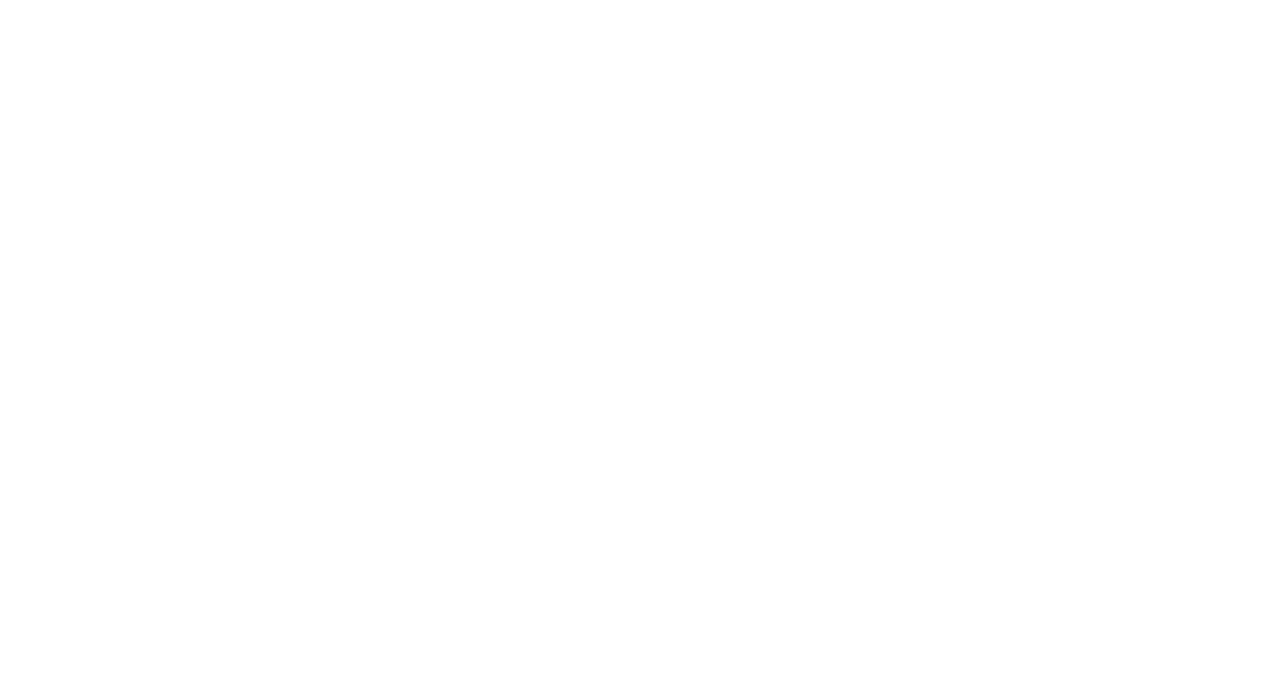
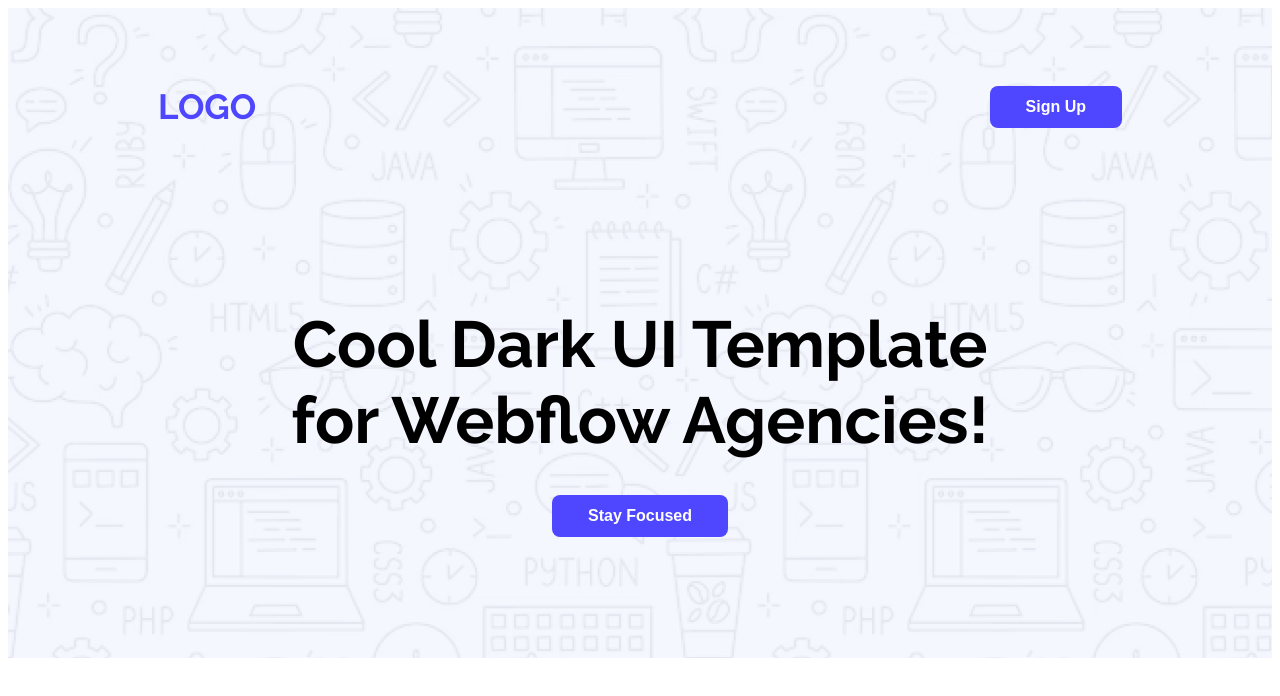
Before and after one commit to samiurRahman10/B12-Assignment1, a plain HTML site: page index.html in a window 1280 px wide. Drawn offline with Linux system fonts and the light colour scheme.

Commit message:
Second Commit

```diff
--- a/index.html
+++ b/index.html
@@ -1,13 +1,27 @@
 <!DOCTYPE html>
 <html lang="en">
+
 <head>
     <meta charset="UTF-8">
     <meta name="viewport" content="width=device-width, initial-scale=1.0">
     <title>Document</title>
+    <link rel="preconnect" href="https://fonts.googleapis.com">
+    <link rel="preconnect" href="https://fonts.gstatic.com" crossorigin>
+    <link href="https://fonts.googleapis.com/css2?family=Raleway:ital,wght@0,100..900;1,100..900&display=swap"
+        rel="stylesheet">
+    <link rel="stylesheet" href="./style/style.css">
 </head>
-<body>
-    <header>
 
+<body class="raleway-font1">
+    <header class="headerr">
+        <nav>
+            <h5>LOGO</h5>
+            <button class="btn-primary">Sign Up</button>
+        </nav>
+        <div class="banner">
+            <div class="banner-content">Cool Dark UI Template for Webflow Agencies!</div>
+            <button class="btn-primary btn-banner">Stay Focused</button>
+        </div>
     </header>
     <main>
 
@@ -17,4 +31,5 @@
     </footer>
 
 </body>
+
 </html>
--- a/style/style.css
+++ b/style/style.css
@@ -0,0 +1,56 @@
+.raleway-font1 {
+  font-family: "Raleway", sans-serif;
+  font-optical-sizing: auto;
+  font-weight: normal;
+  font-style: normal;
+}
+/* Shared Style */
+.btn-primary
+{
+    color: #FFFFFF;
+    font-size: 16px;
+    font-weight: bold;
+    background-color: #4E47FF;
+    padding: 12px 36px;
+    border: none;
+    border-radius: 8px;
+}
+.btn-primary:hover
+{
+    background-color:black;
+}
+/* Nav */
+nav {
+  display: flex;
+  justify-content: space-between;
+  align-items: center;
+  padding: 20px 150px;
+  max-width: 1140px;
+  margin: 0 auto;
+}
+nav>h5{
+    font-size: 35px;
+    font-weight: bold;
+    color: #4E47FF;
+}
+.banner
+{
+    max-width: 905px;
+    margin: 100px 267px 152px 267px;
+}
+.banner-content
+{
+    font-weight: bold;
+    font-size: 65px;
+    text-align: center;
+    margin-bottom: 37px;
+}
+.btn-banner{
+    display: flex;
+    margin: 0 auto;
+}
+.headerr
+{
+    background-image: url(../Assets/Hero-bg.png);
+    height: 650px;
+}
```
